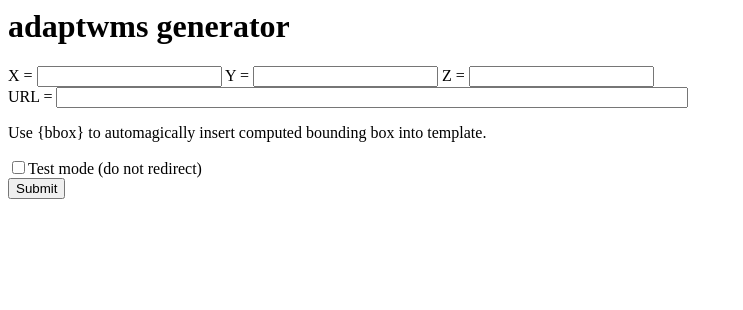
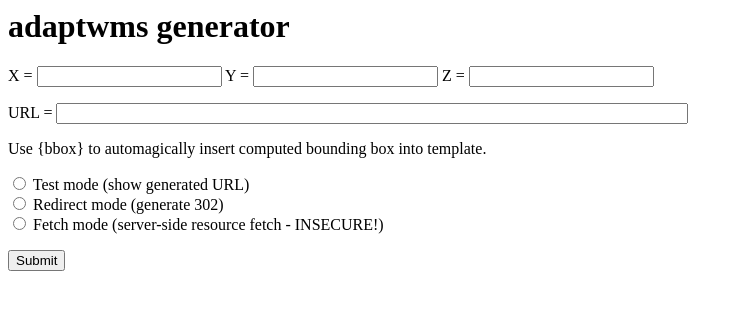
Before and after one commit to v3l0c1r4pt0r/adaptwms, a Django app: page / in a window 1280 px wide. Shown: the top 310 px of the page, without its empty margins (0-743 px from the left). Run offline with Django 4.2, Linux system fonts and the light colour scheme.

Commit message:
Make generator a bit prettier

```diff
--- a/templates/pages/interface.html
+++ b/templates/pages/interface.html
@@ -3,15 +3,23 @@
 {% block content %}
   <h1>adaptwms generator</h1>
   <form method="GET" action="/adaptwms">
+  <p>
   <label for="x">X = </label><input type="text" id="x" name="x" />
   <label for="y">Y = </label><input type="text" id="y" name="y" />
   <label for="z">Z = </label><input type="text" id="z" name="z" />
-  <br />
+  </p>
+  <p>
   <label for="template">URL = </label><input type="text" id="template" name="template" style="width:50%;" />
-  <br />
   <p>Use {bbox} to automagically insert computed bounding box into template.</p>
-  <input type="checkbox" id="test" name="test" /><label for="test">Test mode (do not redirect)</label>
-  <br />
+  </p>
+  <p>
+  <input type="radio" id="test" name="mode" value="test">
+  <label for="test">Test mode (show generated URL)</label><br>
+  <input type="radio" id="redirect" name="mode" value="redirect">
+  <label for="redirect">Redirect mode (generate 302)</label><br>
+  <input type="radio" id="fetch" name="mode" value="fetch">
+  <label for="fetch">Fetch mode (server-side resource fetch - INSECURE!)</label><br>
+  </p>
   <input type="submit" />
   </form>
   {% endblock content %}
```
